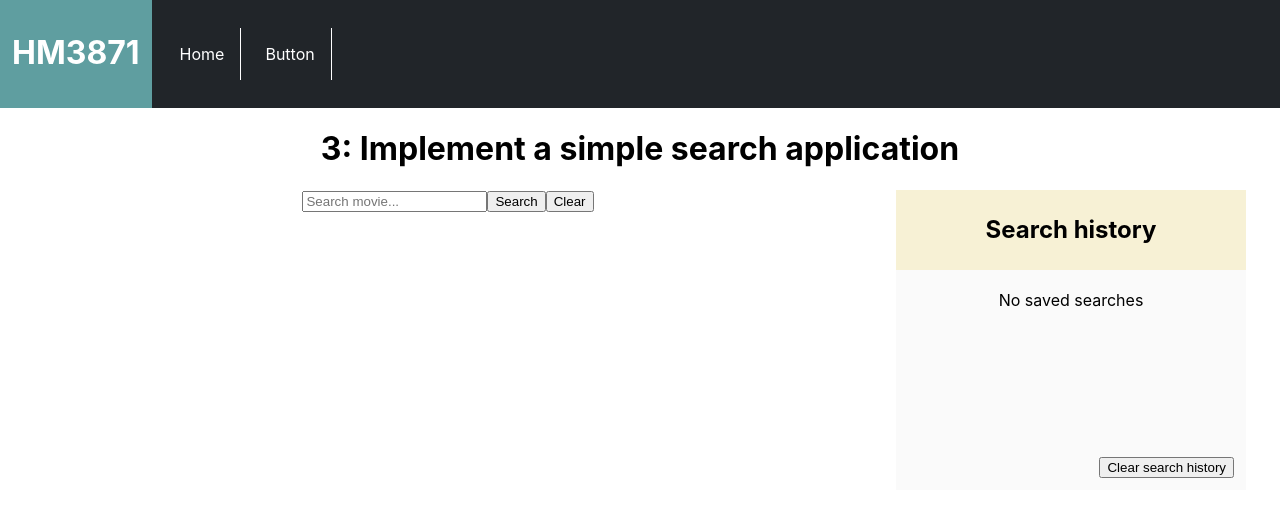
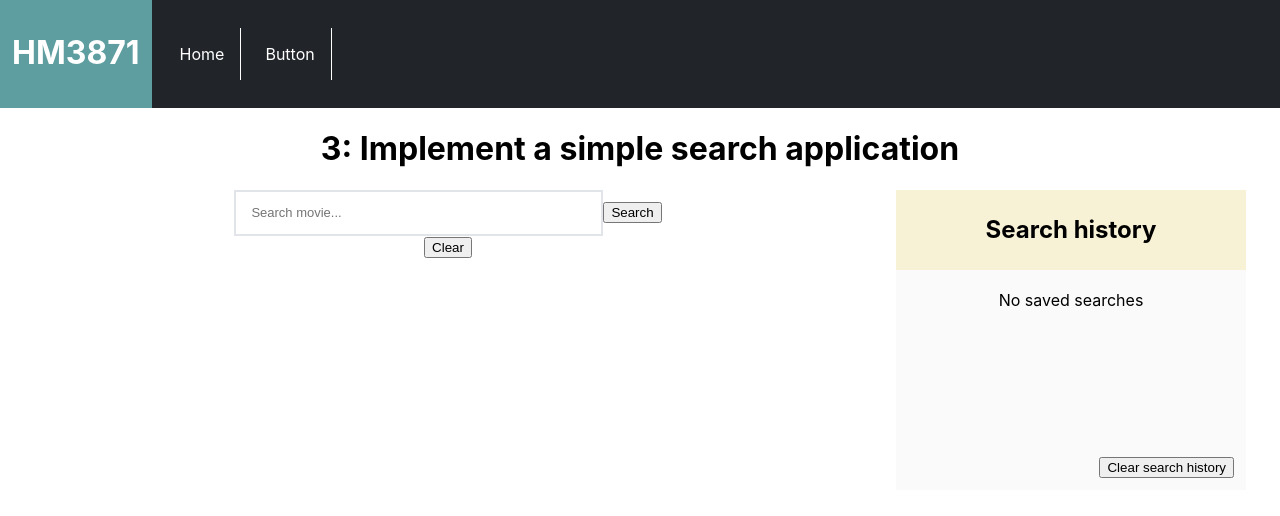
Before and after one commit to hmfe/3871, a React (Create React App) app: page /#/ in a window 1280 px wide. Shown: the top 516 px of the page. Built offline with nearby package versions, Linux system fonts and the light colour scheme.

Commit message:
Update README and added global variables in styles

```diff
--- a/src/App.scss
+++ b/src/App.scss
@@ -1,14 +1,16 @@
+@import "src/assets/styles/_variables.scss";
+
 .App {
   text-align: center;
   .navbar {
     display: flex;
     width: 100%;
-    background-color: #212529;
+    background-color: $primaryDark;
     color: white;
   }
   .title {
     padding: 0.75rem;
-    background-color: cadetblue;
+    background-color: $primaryBlue;
   }
   .links {
     display: flex;
--- a/src/Views/Home/index.js
+++ b/src/Views/Home/index.js
@@ -22,8 +22,9 @@ const HomePage = () => {
       <h1>3: Implement a simple search application</h1>
       <div className={"content-wrapper"}>
         <div className={"search-container"}>
+          <div className={"form"}>
+            <form>
               <div>
-            <form>
                 <input
                   type="text"
                   value={searchQuery}
@@ -51,6 +52,7 @@ const HomePage = () => {
                 >
                   Search
                 </button>
+              </div>
               <button
                 type="button"
                 onClick={e => {
--- a/src/Views/Home/styles.scss
+++ b/src/Views/Home/styles.scss
@@ -11,13 +11,23 @@
 
     .search-container {
       width: 70%;
+
+      .form {
+        input {
+          border: 2px solid $darkGray;
+          height: 42px;
+          padding: 0 50px 0 15px;
+          font-size: 13px;
+          min-width: 300px;
+        }
+      }
     }
   }
   .search-history {
     display: flex;
     flex-direction: column;
     justify-content: space-between;
-    background-color: #fafafa;
+    background-color: $lightGray;
     min-width: 350px;
     min-height: 300px;
 
--- a/src/assets/styles/_variables.scss
+++ b/src/assets/styles/_variables.scss
@@ -3,3 +3,7 @@ $xs: 599px;
 $sm: 600px;
 $md: 768px;
 $lg: 1200px;
+$primaryDark: #212529;
+$primaryBlue: cadetblue;
+$lightGray: #fafafa;
+$darkGray: #e1e4e8;
```
Also changed, not shown: 1 other file (tests, documents, lock files or other folders). Lines whose indentation alone changed are shown as unchanged.
